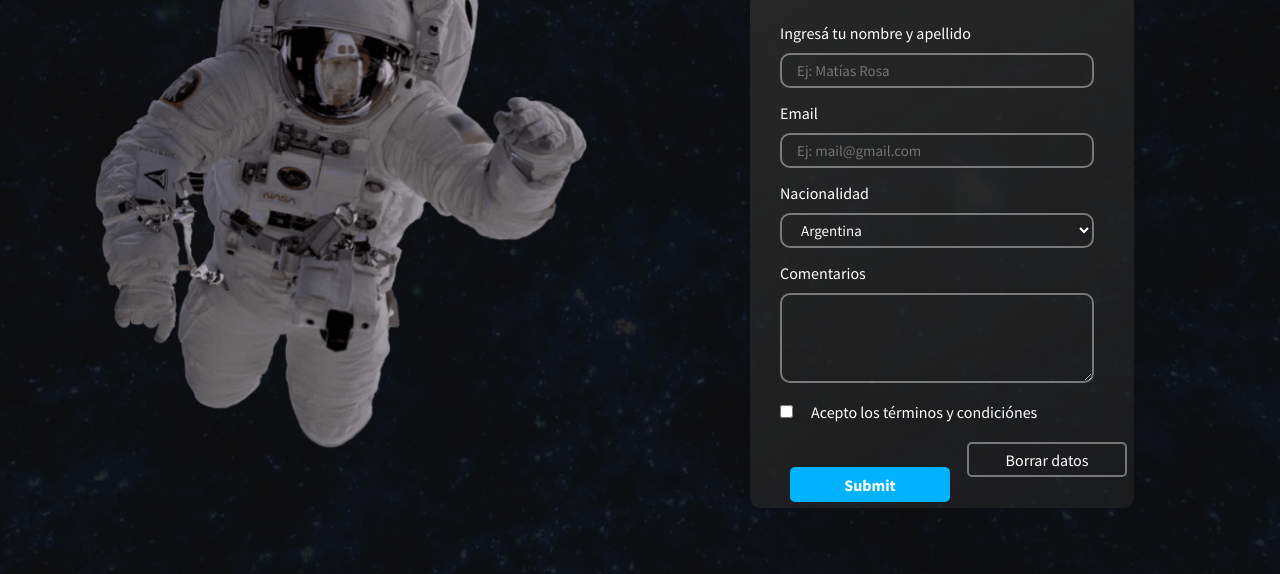
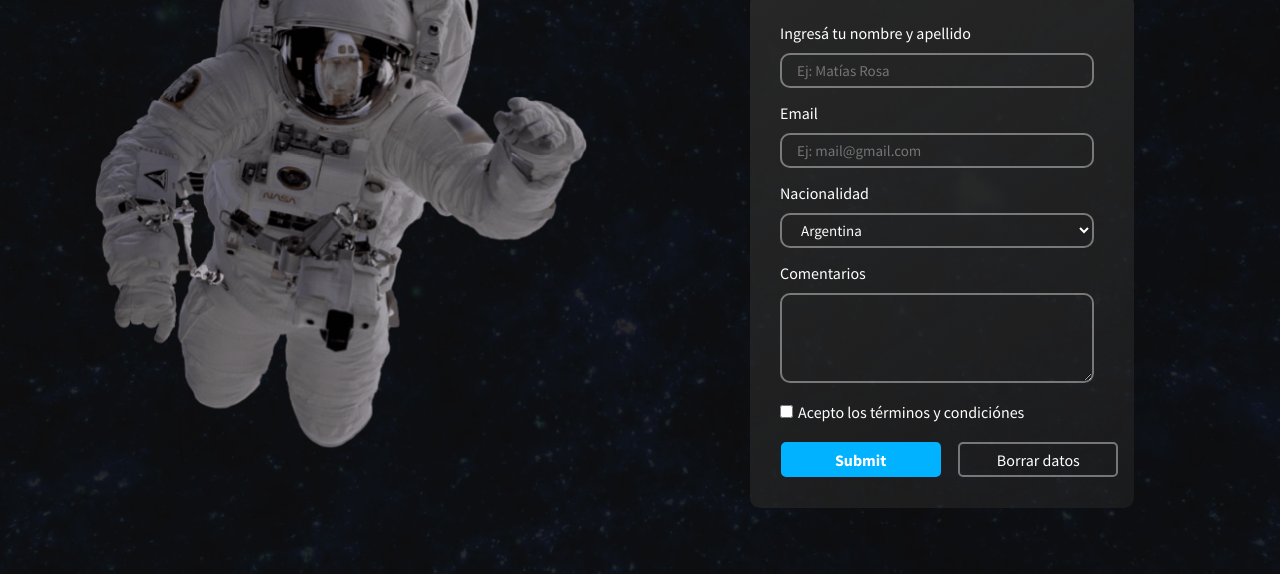
Before and after one commit to Mrosa97/Conae_Rosa, a website: page contacto.html in a window 1280 px wide. Shown: the part 173-747 px from the top of the page. Drawn offline with nearby package versions, Linux system fonts and the light colour scheme.

Commit message:
Corrección formulario 1

```diff
--- a/scss/styles.scss
+++ b/scss/styles.scss
@@ -1608,7 +1608,7 @@ div.grillaContacto{
                         border-style: solid;
                         border-color: #00B2FF;
                         line-height: 20px;
-                        margin:25px 2px 0px 18px;
+                        margin:0px 2px 0px 0px;
                         cursor: pointer;
 
                         &:hover{
@@ -1626,7 +1626,7 @@ div.grillaContacto{
                         height: 35px;
                         border-radius: 5px;
                         border: 2px solid rgba(255, 255, 255, 0.4);
-                        margin-left: 8px;
+                        margin-left: 0px;
                         cursor: pointer;
 
                         &:hover{
@@ -1634,6 +1634,17 @@ div.grillaContacto{
                             border: 2px solid rgba(255, 255, 255, 0.7);
                         }
                     }
+                    div.btn_form{
+                        display: flex;
+                        flex-direction: row;
+                        flex-wrap: nowrap;
+                        align-content: center;
+                        align-items: center;
+                    }
+
+                    .terminos{
+                        padding-left: 2px;
+                    }
                 }
             }
         }
```
Also changed, not shown: css/styles.css.
